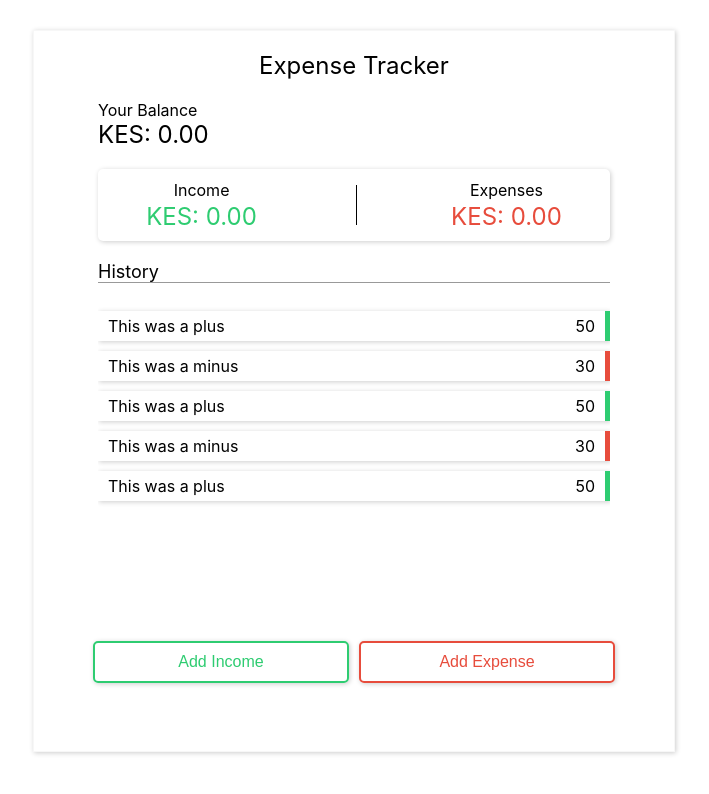
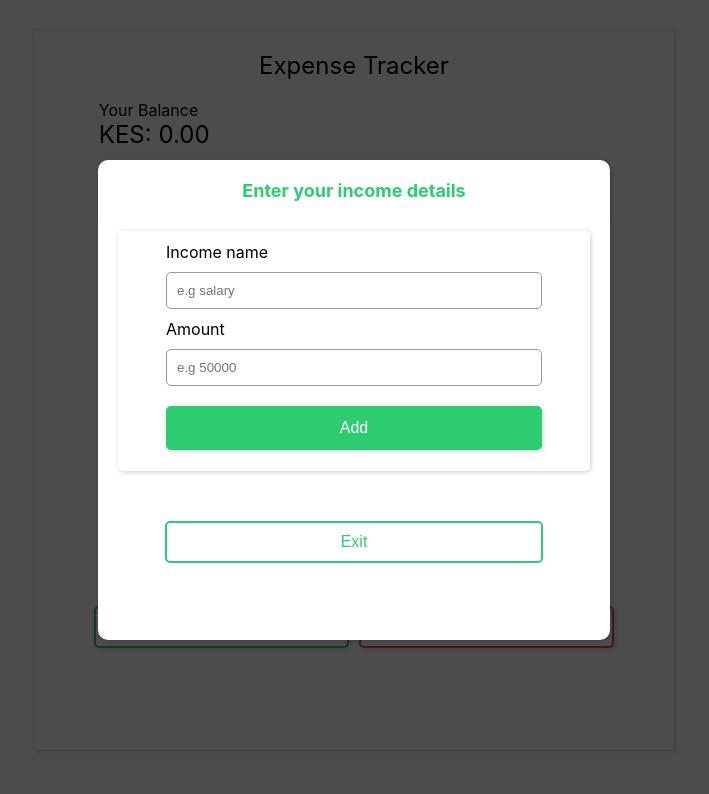
Before and after one commit to devKiratu/react-expenses-tracker, a React (Create React App) app: page / in a window 1280 px wide. Both pictures are taken after a click on the button "Add Income". Shown: the top 794 px of the page, without its empty margins (286-995 px from the left). Built offline with nearby package versions, Linux system fonts and the light colour scheme.

Commit message:
add UI for adding user income

```diff
--- a/src/components/AddTransaction.js
+++ b/src/components/AddTransaction.js
@@ -1,9 +1,11 @@
 import React from "react";
 
-export default function AddTransaction() {
+export default function AddTransaction({ isOpen, setIsOpen }) {
 	return (
 		<div>
-			<button className="btn-income">Add Income</button>
+			<button className="btn-income" onClick={() => setIsOpen(!isOpen)}>
+				Add Income
+			</button>
 			<button className="btn-expense">Add Expense</button>
 		</div>
 	);
--- a/src/components/App.js
+++ b/src/components/App.js
@@ -1,17 +1,22 @@
-import React from "react";
+import React, { useState } from "react";
 import AddTransaction from "./AddTransaction";
 import Balance from "./Balance";
 import History from "./History";
+import { AddIncome } from "./Transaction";
 
 import Title from "./Title";
 
 export default function App() {
+	const [isOpen, setIsOpen] = useState(false);
 	return (
-		<div className="app">
-			<Title />
-			<Balance />
-			<History />
-			<AddTransaction />
-		</div>
+		<>
+			<div className="app">
+				<Title />
+				<Balance />
+				<History />
+				<AddTransaction isOpen={isOpen} setIsOpen={setIsOpen} />
+			</div>
+			<AddIncome isOpen={isOpen} setIsOpen={setIsOpen} />
+		</>
 	);
 }
--- a/src/components/Transaction.js
+++ b/src/components/Transaction.js
@@ -17,3 +17,29 @@ export function ExpenseTransaction() {
 		</div>
 	);
 }
+
+export function AddIncome({ isOpen, setIsOpen }) {
+	return (
+		<>
+			{isOpen ? (
+				<div className="modal">
+					<div className="modal-content">
+						<p>Enter your income details</p>
+						<form>
+							<label htmlFor="income">Income name</label>
+							<input type="text" placeholder="e.g salary" name="income" />
+							<label htmlFor="amount">Amount</label>
+							<input type="text" placeholder="e.g 50000" name="amount" />
+							<button>Add</button>
+						</form>
+						<button className="exit-modal" onClick={() => setIsOpen(!isOpen)}>
+							Exit
+						</button>
+					</div>
+				</div>
+			) : (
+				""
+			)}
+		</>
+	);
+}
--- a/src/index.css
+++ b/src/index.css
@@ -1,6 +1,10 @@
+* {
+	margin: 0;
+	padding: 0;
+	box-sizing: border-box;
+}
+
 body {
-	margin: 0;
-
 	font-family: -apple-system, BlinkMacSystemFont, "Segoe UI", "Roboto", "Oxygen",
 		"Ubuntu", "Cantarell", "Fira Sans", "Droid Sans", "Helvetica Neue",
 		sans-serif;
@@ -123,3 +127,87 @@ body {
 .income-trans > p {
 	margin: 5px;
 }
+
+.modal {
+	width: 100%;
+	height: 100%;
+	background-color: rgba(0, 0, 0, 0.7);
+	position: fixed;
+	top: 0;
+	right: 0;
+	display: flex;
+	justify-content: center;
+	align-items: center;
+}
+
+.modal-content {
+	width: 40%;
+	height: 60%;
+	background-color: #fff;
+	padding: 20px;
+	text-align: center;
+	border-radius: 10px;
+	border: none;
+	box-shadow: 1px 1px 5px rgba(0, 0, 0, 0.2);
+}
+
+.modal-content > p {
+	font-size: large;
+	color: #2ecc71;
+	font-weight: bold;
+}
+
+form {
+	margin: 30px auto;
+	box-shadow: 1px 1px 5px rgba(0, 0, 0, 0.2);
+	border: 1px solid #fff;
+	border-radius: 5px;
+}
+
+form > input {
+	display: block;
+	width: 80%;
+	text-align: left;
+	padding: 10px;
+	margin: 0 auto;
+	border-radius: 5px;
+	border: 1px solid #999;
+}
+
+form > input:focus {
+	border: 2px solid #2ecc71;
+}
+
+form > button {
+	display: block;
+	width: 80%;
+	margin: 20px auto;
+	padding: 10px;
+	border-radius: 5px;
+	border: 3px solid #2ecc71;
+	cursor: pointer;
+	color: #fff;
+	background-color: #2ecc71;
+	box-shadow: 1px 1px 5px rgba(0, 0, 0, 0.2);
+	font-size: medium;
+}
+
+form > label {
+	display: block;
+	width: 80%;
+	text-align: left;
+	margin: 10px auto;
+}
+
+.exit-modal {
+	width: 80%;
+	margin: 0 auto;
+	margin-top: 20px;
+	padding: 10px;
+	border-radius: 5px;
+	border: 2px solid #2ecc71;
+	background: transparent;
+	font-size: medium;
+	color: #2ecc71;
+	cursor: pointer;
+}
```
Also changed, not shown: 1 other file (tests, documents, lock files or other folders).
